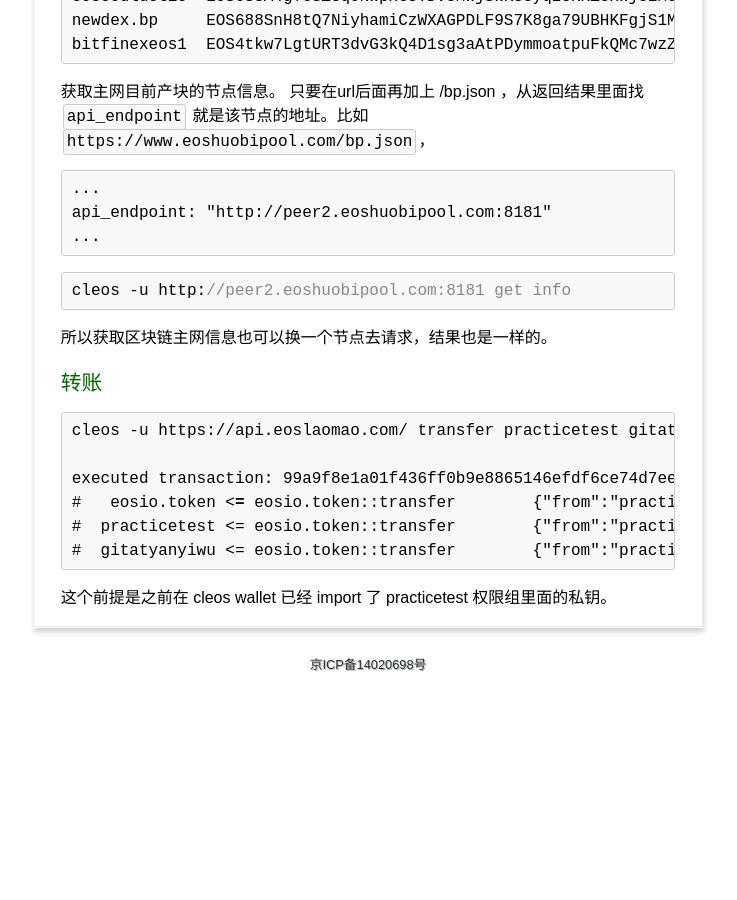
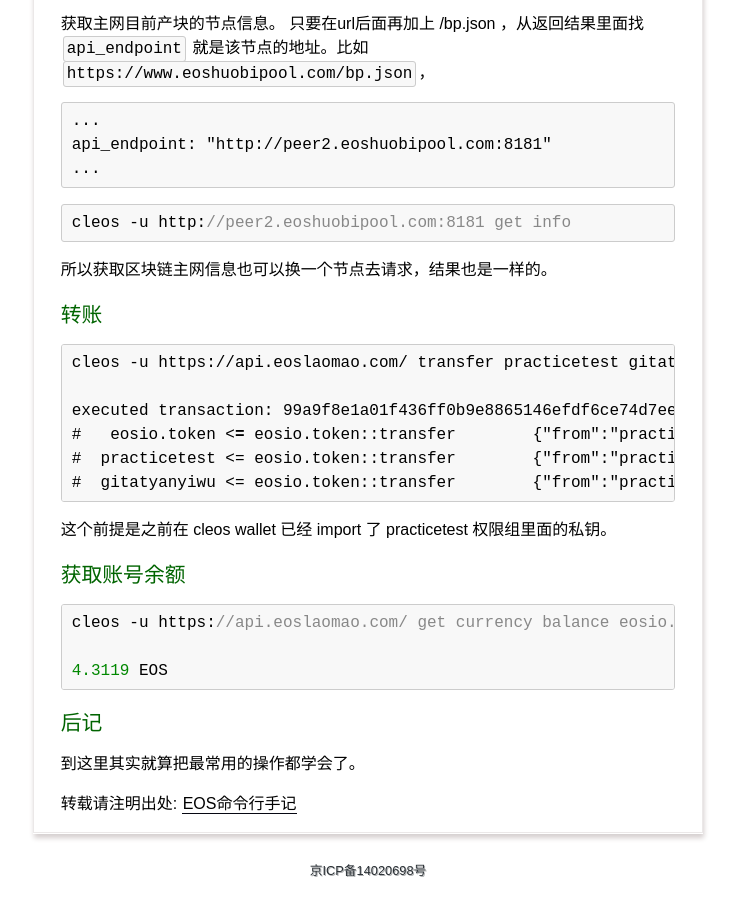
Before and after one commit to yanyiwu/blog, a Jekyll site: the page built from eoscommands.md, in a window 1280 px wide and 900 px high, scrolled down 1684 px. Shown: the whole window, without its empty margins (272-1009 px from the left). Built offline with Jekyll 4.4.1, drawn with Linux system fonts in a browser that asks for light colours; Markdown is read by kramdown in place of the engine named in the settings; comment, search, counter and statistics services are not loaded; before the commit the page ends 2377 px from its top, so only the background shows below that; some of the changed text lies outside the part shown.

Commit message:
[eoscmd] update

````diff
--- a/eoscommands.md
+++ b/eoscommands.md
@@ -1,10 +1,9 @@
 ---
-layout: posting
+layout: post
 title: EOS命令行手记
 ---
 
-> 抖音，记录美好生活；
-> 区块，记录真实历史。
+# EOS命令行操作
 
 ## 安装
 
@@ -108,3 +107,15 @@ executed transaction: 99a9f8e1a01f436ff0b9e8865146efdf6ce74d7eeddbe201bcad5eac66
 ```
 
 这个前提是之前在 cleos wallet 已经 import 了 practicetest 权限组里面的私钥。
+
+## 获取账号余额
+
+```
+cleos -u https://api.eoslaomao.com/ get currency balance eosio.token practicetest
+
+4.3119 EOS
+```
+
+## 后记
+
+到这里其实就算把最常用的操作都学会了。
````
